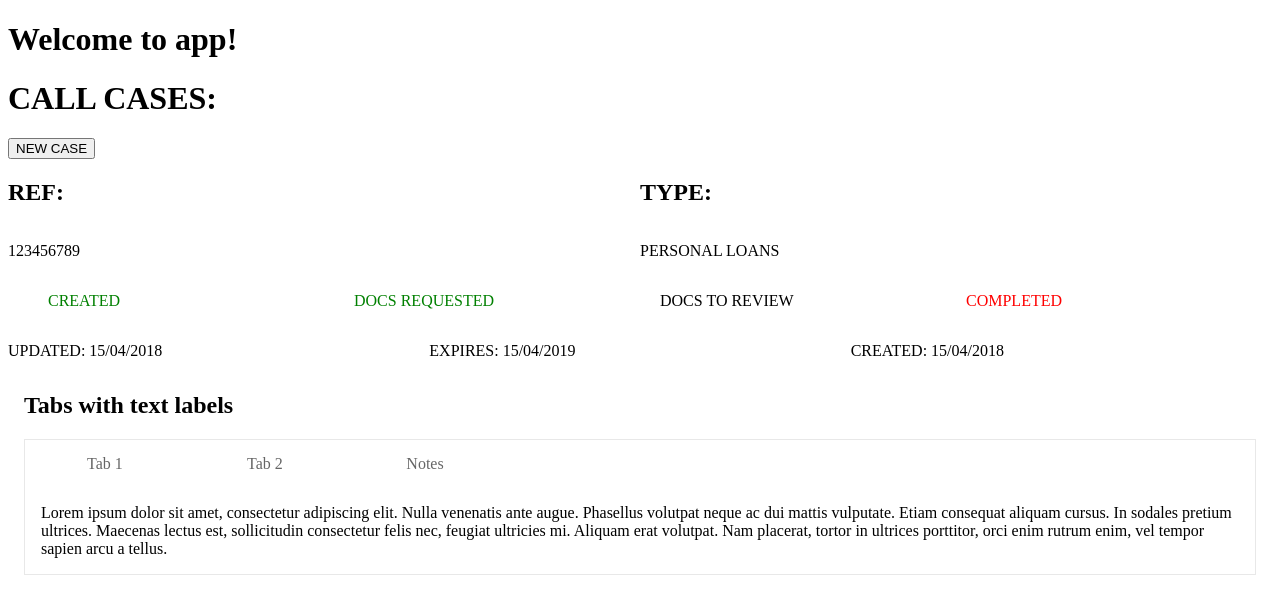
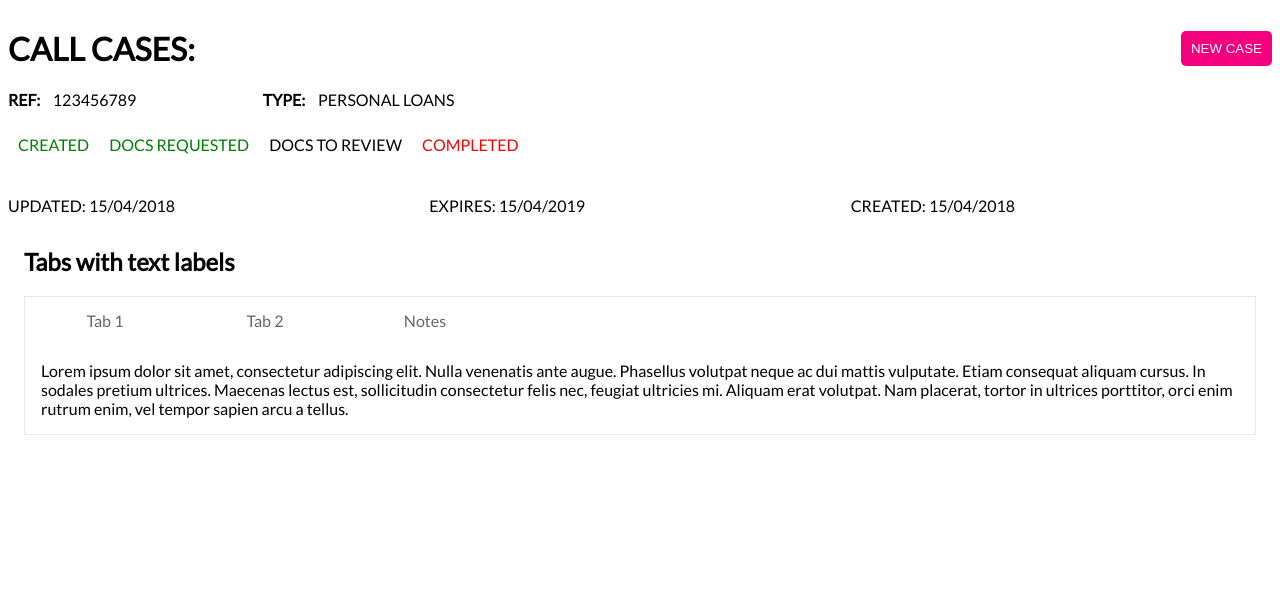
Before and after one commit to csamywilliams/angular, an Angular app: page / in a window 1280 px wide. Shown: the top 614 px of the page. Built offline with nearby package versions, Linux system fonts and the light colour scheme.

Commit message:
Updated styling to app

```diff
--- a/src/Models/note.ts
+++ b/src/Models/note.ts
@@ -4,4 +4,5 @@ export class Note {
     author: string;
     subject: string;
     message: string;
+    tag: boolean;
 }
--- a/src/app/app.component.css
+++ b/src/app/app.component.css
@@ -0,0 +1,4 @@
+.flex-container {
+    display: flex;
+    flex-direction: column;
+}
--- a/src/app/app.component.html
+++ b/src/app/app.component.html
@@ -1,8 +1,5 @@
 <!--The content below is only a placeholder and can be replaced.-->
-<div>
-  <h1>
-    Welcome to {{ title }}!
-  </h1>
+<div class="flex-container">
   <case-details></case-details>
   <step-tracker></step-tracker>
   <case-details-info></case-details-info>
--- a/src/app/case-details/case-details.component.css
+++ b/src/app/case-details/case-details.component.css
@@ -1,4 +1,27 @@
 .c-case-details {
-    display: grid;
-    grid-template-columns: 1fr 1fr;
+    display: flex;
+    align-items: center;
 }
+
+.new-button {
+    border-radius: 5px;
+    background-color: #F4007E;
+    color: #FFF;
+    border: #F4007E;
+    padding: 10px;
+}
+
+.c-case-details .header{
+    font-weight: bold;
+    margin-right: 1%;
+}
+
+.spacer {
+    margin-right: 10%;
+}
+
+.flex-container {
+    display: flex;
+    justify-content: space-between;
+    align-items: center;
+}
--- a/src/app/case-details/case-details.component.html
+++ b/src/app/case-details/case-details.component.html
@@ -1,8 +1,11 @@
+<div class="flex-container">
 <h1>CALL CASES:</h1>
-<button>NEW CASE</button>
+<button class="new-button">NEW CASE</button>
+</div>
+
 <div class="c-case-details">
-  <h2>REF:</h2>
-  <h2>TYPE:</h2>
-  <p>{{ case.ref }}</p>
-  <p>{{ case.type | uppercase }}</p>
+  <span class="header">REF:</span>
+  <span class="spacer">{{ case.ref }}</span>
+  <span class="header">TYPE:</span>
+  <span>{{ case.type | uppercase }}</span>
 </div>
--- a/src/app/note/note.component.html
+++ b/src/app/note/note.component.html
@@ -1 +1,3 @@
+{{ note.date }} {{ note.author }}{{ note.tag }}
 {{ note.subject }}
+{{ note.message }}
--- a/src/app/step-tracker/step-tracker.component.css
+++ b/src/app/step-tracker/step-tracker.component.css
@@ -1,10 +1,12 @@
 .c-step-tracker {
     list-style-type: none;
     display: flex;
+    padding-left: 0;
 }
 
+
 .c-step-tracker__item {
-    flex: 1;
+    padding: 10px;
 }
 
 .c-step-tracker__item--completed {
--- a/src/index.html
+++ b/src/index.html
@@ -7,6 +7,7 @@
 
   <meta name="viewport" content="width=device-width, initial-scale=1">
   <link rel="icon" type="image/x-icon" href="favicon.ico">
+  <link href="https://fonts.googleapis.com/css?family=Lato" rel="stylesheet">
 </head>
 <body>
   <app-root></app-root>
--- a/src/mock-data/mock-notes.ts
+++ b/src/mock-data/mock-notes.ts
@@ -6,13 +6,15 @@ export const NOTES: Note[] = [
         date: new Date(),
         author: "John Smith",
         subject: "Note 1",
-        message: "This is the content for the first message"
+        message: "This is the content for the first message",
+        tag: true
     },
     {
         id: 2,
         date: new Date(),
         author: "Jane Doe",
         subject: "Note 2",
-        message: "This is the content for the second message"
+        message: "This is the content for the second message",
+        tag: false
     }
 ];
--- a/src/styles.css
+++ b/src/styles.css
@@ -1 +1,4 @@
 /* You can add global styles to this file, and also import other style files */
+body {
+    font-family: 'Lato', sans-serif;
+}
```
